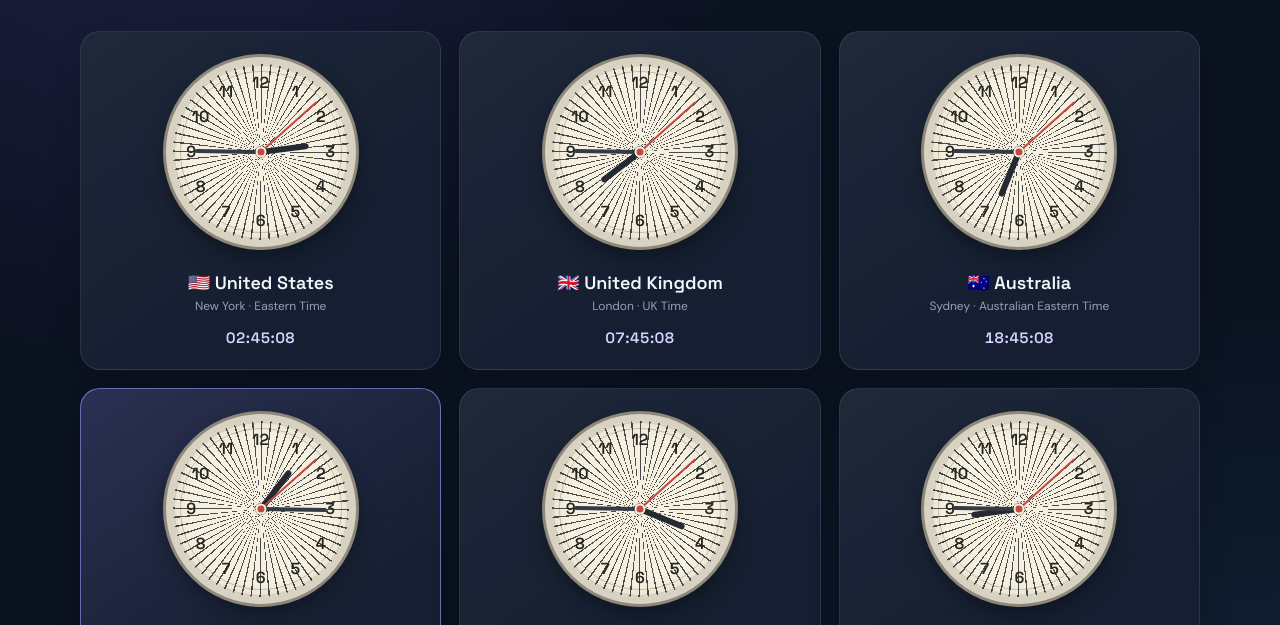
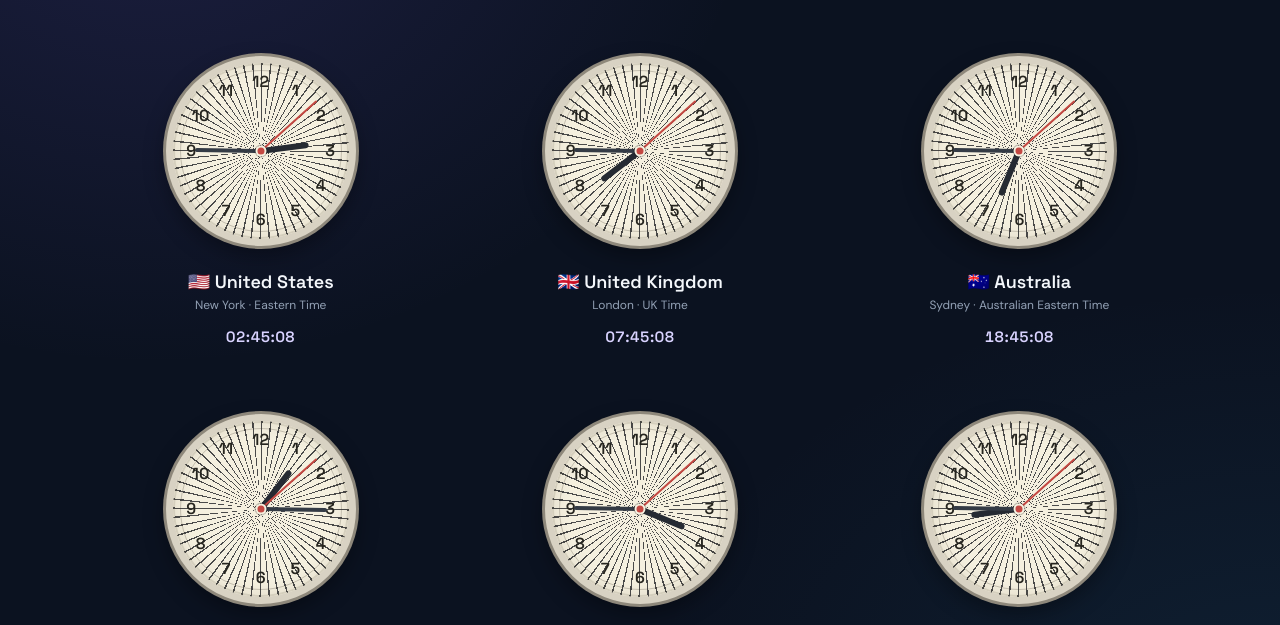
Before and after one commit to df-batch2026/worldclockapp, a plain HTML site: page index.html in a window 1280 px wide. Shown: the part 156-781 px from the top of the page. Drawn offline with Linux system fonts and the light colour scheme.

Commit message:
Update style.css

```diff
--- a/style.css
+++ b/style.css
@@ -300,3 +300,34 @@ footer {
         --face-size: 200px;
     }
 }
+
+.clock-card,
+.clock-card.featured {
+    background: transparent !important;
+    border: none !important;
+    border-radius: 0 !important;
+    box-shadow: none !important;
+    padding: 25px 10px !important;
+}
+
+.clock-card:hover {
+    transform: none !important;
+    border-color: transparent !important;
+}
+
+/* Make the round clock stand out */
+.clock-face {
+    border-radius: 50% !important;
+    overflow: hidden;
+    aspect-ratio: 1 / 1;
+    flex-shrink: 0;
+}
+
+/* Keep clocks centered */
+.clock-grid {
+    align-items: center;
+}
+
+.clock-card {
+    text-align: center;
+}
```
